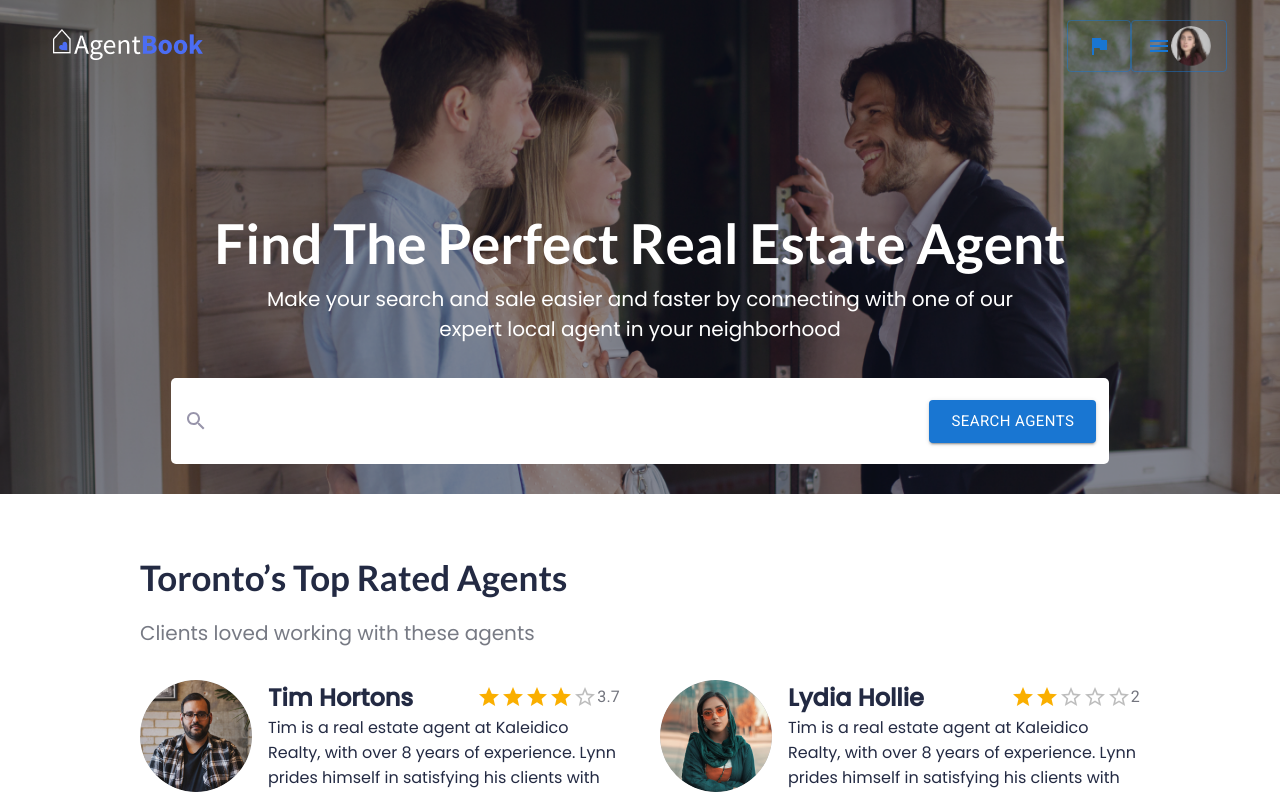
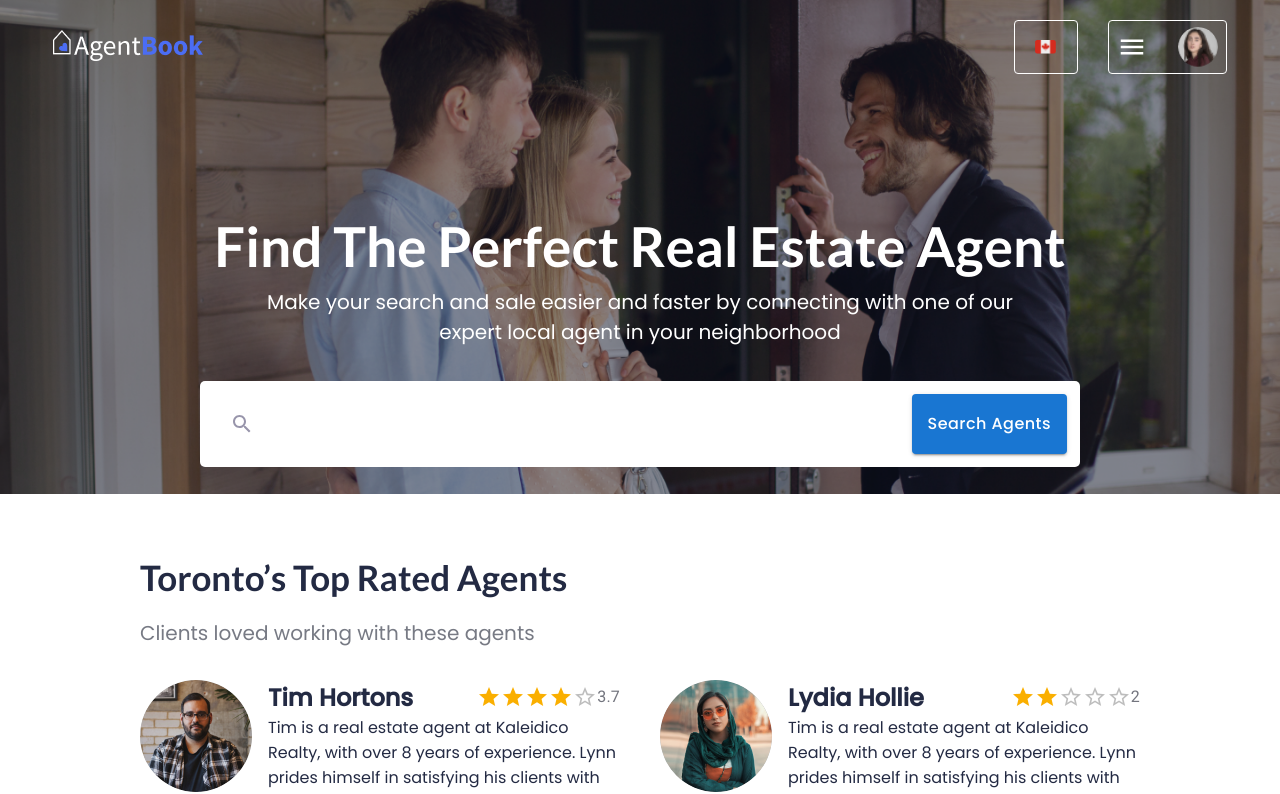
Before and after one commit to FahadNiazi/agent-book, a Next.js app: page / in a window 1280 px wide. Shown: the top 794 px of the page. Built offline with nearby package versions, Linux system fonts and the light colour scheme.

Commit message:
Finalize PR

```diff
--- a/components/header/index.jsx
+++ b/components/header/index.jsx
@@ -35,13 +35,15 @@ export const Header = () => {
                 <img src="./logo.png" />
               </Box>
               <Box display="flex">
-                <Button variant="outlined">
-                  <Flag />
+                <Button style={{ border: "1px solid white" }}>
+                  <img src="./flag.png" width="21px" height="14px" />
                 </Button>
-                <Button variant="outlined">
-                  <Menu />
-                  <Avatar src="/jone.png" />
-                </Button>
+                <Box display="flex" marginLeft="30px">
+                  <Button style={{ border: "1px solid white", gap: 26 }}>
+                    <Menu style={{ width: 30, height: 30, color: "white" }} />
+                    <Avatar style={{ marginLeft: 5 }} src="/jone.png" />
+                  </Button>
+                </Box>
               </Box>
             </Box>
 
@@ -84,13 +86,24 @@ export const Header = () => {
                 display="flex"
                 alignItems="center"
                 minHeight="86px"
-                width="80%"
+                width="75%"
               >
-                <Search style={{ color: "#9895AB" }} />
+                <Search style={{ color: "#9895AB", marginLeft: 17 }} />
                 <InputBase sx={{ flex: 1, marginLeft: 4 }} />
-                <Button variant="contained" size="large">
-                  Search Agents
-                </Button>
+                <Box>
+                  <Button
+                    style={{
+                      color: "#FFFFFF",
+                      fontFamily: "poppins",
+                      fontSize: 16,
+                      minHeight: 60,
+                      textTransform: "capitalize",
+                    }}
+                    variant="contained"
+                  >
+                    Search Agents
+                  </Button>
+                </Box>
               </Box>
             </Box>
           </Grid>
```
Also changed, not shown: public/flag.png (added).
